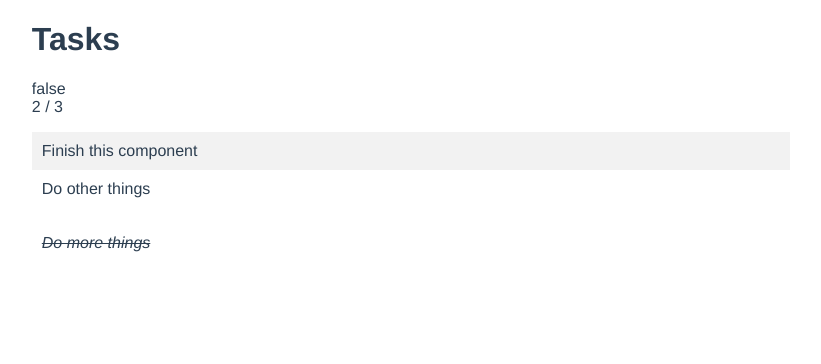
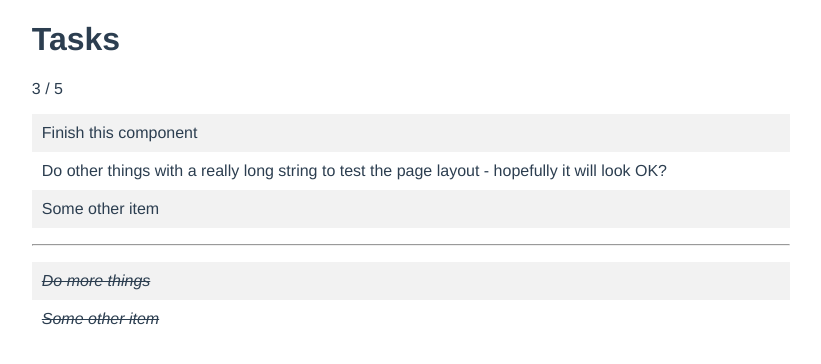
Before and after one commit to lloydjatkinson/lab, a Vue app in the folder vue-todo/: page / in a window 1280 px wide. Shown: the top 364 px of the page, without its empty margins (229-1050 px from the left). Built offline with nearby package versions, Linux system fonts and the light colour scheme.

Commit message:
Add styling

```diff
--- a/vue-todo/package.json
+++ b/vue-todo/package.json
@@ -14,6 +14,8 @@
     "build": "node build/build.js"
   },
   "dependencies": {
+    "node-sass": "^4.7.2",
+    "sass-loader": "^6.0.6",
     "vue": "^2.5.2"
   },
   "devDependencies": {
--- a/vue-todo/src/components/todo.vue
+++ b/vue-todo/src/components/todo.vue
@@ -1,7 +1,6 @@
 <template>
     <div>
         <h1>Tasks</h1>
-        {{ keyExists }}
         <div>
             {{ pendingCount }} / {{ totalCount }}
         </div>
@@ -10,6 +9,7 @@
                 <li v-for="(item, index) in pendingItems" v-bind:key="index">{{ item.title }}</li>
             </ul>
         </div>
+        <hr />
         <div class="completed">
             <ul>
                 <li v-for="(item, index) in completedItems" v-bind:key="index">{{ item.title }}</li>
@@ -35,8 +35,16 @@ export default {
                 category: 'yellow',
                 completed: true
             }, {
-                title: 'Do other things',
+                title: 'Do other things with a really long string to test the page layout - hopefully it will look OK?',
                 category: 'default',
+                completed: false
+            }, {
+                title: 'Some other item',
+                category: 'yellow',
+                completed: true
+            }, {
+                title: 'Some other item',
+                category: 'yellow',
                 completed: false
             }]
         }
@@ -53,9 +61,6 @@ export default {
         },
         totalCount: function () {
             return this.items.length;
-        },
-        keyExists: function () {
-            return keyExists('12345test');
         }
     },
     methods: {
@@ -66,14 +71,22 @@ export default {
 }
 </script>
 
-<style scoped>
+<style lang="scss" scoped>
+    @import "../styles/palette.scss";
+
+    .list-padding {
+        li {
+            padding: 10px;
+        }
+    }
+
     ul {
         list-style-type: none;
         padding: 0px;
-    }
 
-    ul li {
-        padding: 10px;
+        li {
+            padding: 10px;
+        }
     }
 
     .completed li {
@@ -81,6 +94,10 @@ export default {
         text-decoration: line-through;
     }
 
+    .completed li:nth-child(odd) {
+        background-color: #F2F2F2;
+    }
+
     .pending li:nth-child(odd) {
         background-color: #F2F2F2;
     }
--- /dev/null
+++ b/vue-todo/src/styles/palette.scss
@@ -0,0 +1,3 @@
+.category-green {
+    color: green;
+}
```
Also changed, not shown: 1 other file (tests, documents, lock files or other folders).
